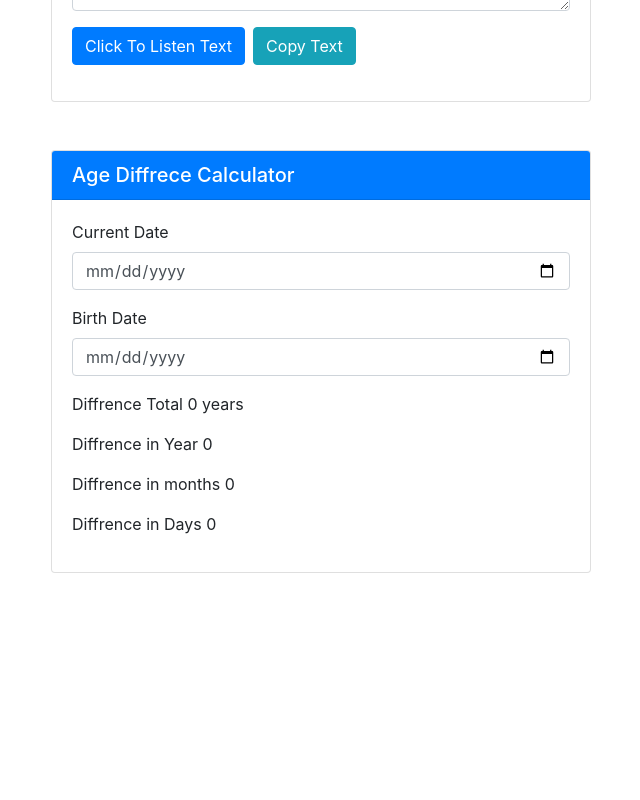
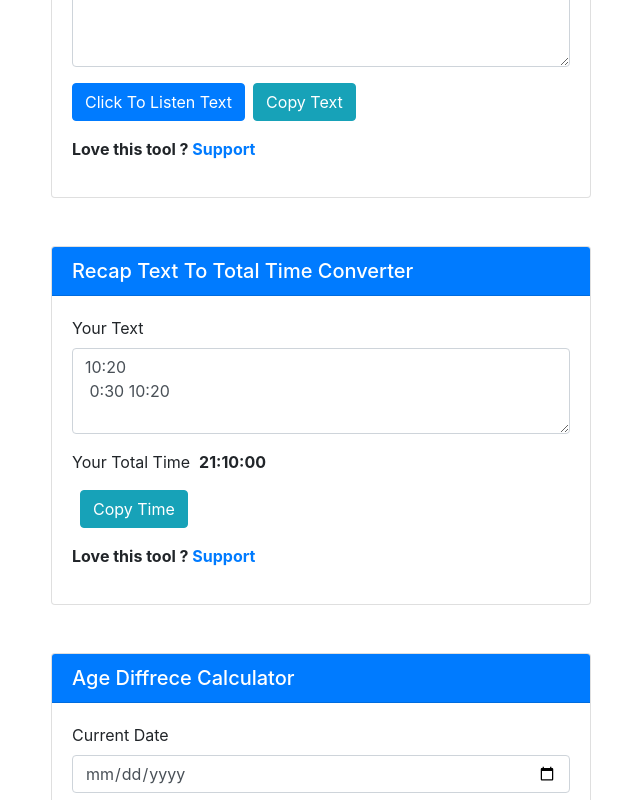
Before and after one commit to vanpariyar/useful-tools, a React (Create React App) app: page / in a window 1280 px wide. Shown: the part 640-1440 px from the top of the page, without its empty margins (319-959 px from the left). Before the commit the page ends 1261 px from the top, so only its background shows below. Built offline with nearby package versions, Linux system fonts and the light colour scheme.

Commit message:
Added the new Tool Total time calculator

```diff
--- a/src/App.js
+++ b/src/App.js
@@ -5,6 +5,8 @@ import AgeDifferenceCalculator from './components/ageDifferenceCalculator';
 import Navbar from './components/navbar';
 import SanitizeTitleTool from './components/sanitizeTitleTool';
 import SpeechRecognitionTool from './components/speechRecognitionTool'
+import SumYourTimeFromRecap from './components/sumYourTimeFromRecap';
+
 
 function App() {
   return (
@@ -16,6 +18,7 @@ function App() {
           <div className="col-sm-6 mt-5">
            <SanitizeTitleTool />
            <SpeechRecognitionTool />
+           <SumYourTimeFromRecap />
            <AgeDifferenceCalculator />
           </div>
           <div className="col-sm-3"></div>
--- a/src/components/ageDifferenceCalculator.js
+++ b/src/components/ageDifferenceCalculator.js
@@ -1,4 +1,5 @@
 import React, { useEffect, useState } from 'react'
+import SupportComponent from './supportComponent';
 
 export default function AgeDifferenceCalculator() {
 
@@ -56,6 +57,7 @@ export default function AgeDifferenceCalculator() {
                 <p>Diffrence in months { diffrence.month } </p>
                 <p>Diffrence in Days { diffrence.days } </p>
 
+                <SupportComponent />
             </div>
         </div>
     )
--- a/src/components/sanitizeTitleTool.js
+++ b/src/components/sanitizeTitleTool.js
@@ -1,4 +1,5 @@
 import React, { useState }from 'react'
+import SupportComponent from './supportComponent';
 
 export default function SanitizeTitleTool() {
 
@@ -52,6 +53,7 @@ export default function SanitizeTitleTool() {
 
                     </textarea>
                 </div>
+                <SupportComponent />
             </div>
         </div>
     )
--- a/src/components/speechRecognitionTool.js
+++ b/src/components/speechRecognitionTool.js
@@ -1,4 +1,5 @@
 import React , { useState } from 'react'
+import SupportComponent from './supportComponent';
 
 export default function SpeechRecognitionTool() {
 
@@ -46,6 +47,7 @@ export default function SpeechRecognitionTool() {
                         >
                         Copy Text
                     </button>
+                    <SupportComponent />
                 </div>
             </div>
         </div>
--- /dev/null
+++ b/src/components/sumYourTimeFromRecap.js
@@ -0,0 +1,90 @@
+import React, { useEffect, useState } from 'react';
+import SupportComponent from './supportComponent';
+
+export default function SumYourTimeFromRecap() {
+    const [recapText, setRecapText] = useState('10:20 \n 0:30 10:20');
+    const [totalTime, setTotalTime] = useState('Add Recap Text');
+
+    useEffect( () => {
+        let regularExpression = /\d{1,}:\d{2}/g;
+        let times;
+        times = recapText.match(regularExpression);
+        times =  times ? times.reduce((total, currentValue) => total = addTimes(total, currentValue)) : times;
+        setTotalTime(times);
+    },[recapText]);
+
+
+    function addTimes(startTime, endTime) {
+        var times = [ 0, 0, 0 ]
+        var max = times.length
+
+        var a = (startTime || '').split(':')
+        var b = (endTime || '').split(':')
+
+        // normalize time values
+        for (var i = 0; i < max; i++) {
+            a[i] = isNaN(parseInt(a[i])) ? 0 : parseInt(a[i])
+            b[i] = isNaN(parseInt(b[i])) ? 0 : parseInt(b[i])
+        }
+
+        // store time values
+        for (i = 0; i < max; i++) {
+            times[i] = a[i] + b[i]
+        }
+
+        var hours = times[0]
+        var minutes = times[1]
+        var seconds = times[2]
+
+        if (seconds >= 60) {
+            var m = (seconds / 60) << 0
+            minutes += m
+            seconds -= 60 * m
+        }
+
+        if (minutes >= 60) {
+            var h = (minutes / 60) << 0
+            hours += h
+            minutes -= 60 * h
+        }
+
+        return ('0' + hours).slice(-2) + ':' + ('0' + minutes).slice(-2) + ':' + ('0' + seconds).slice(-2)
+    }
+
+    return (
+        <div className="card mt-5 mb-5">
+            <h5 className="card-header bg-primary text-white">Recap Text To Total Time Converter</h5>
+            <div className="card-body">
+                <div className="form-group">
+                    <label htmlFor="exampleFormControlTextarea1">Your Text</label>
+                    <textarea
+                        defaultValue={ recapText }
+                        className="form-control"
+                        id="exampleFormControlTextarea1"
+                        rows="3"
+                        onChange = { (e) => setRecapText( e.target.value ) }
+                        >
+                    </textarea>
+                </div>
+                <div className="form-group">
+                    <div>
+                        <p>
+                            Your Total Time &nbsp;
+                            <strong>
+                                { totalTime }
+                            </strong>
+                        </p>
+                    </div>
+                    <button
+                        className="btn btn-info ml-2"
+                        onClick={() =>  navigator.clipboard.writeText(totalTime)}
+                        >
+                        Copy Time
+                    </button>
+
+                    <SupportComponent />
+                </div>
+            </div>
+        </div>
+    )
+}
--- /dev/null
+++ b/src/components/supportComponent.js
@@ -0,0 +1,13 @@
+import React from 'react'
+
+export default function SupportComponent() {
+    return (
+        <div>
+            <p className="pt-3">
+                <strong>
+                    Love this tool ? <a href="https://www.buymeacoffee.com/vanpariyar">Support</a>
+                </strong>
+            </p>
+        </div>
+    )
+}
```
Also changed, not shown: 2 other files (tests, documents, lock files or other folders).
